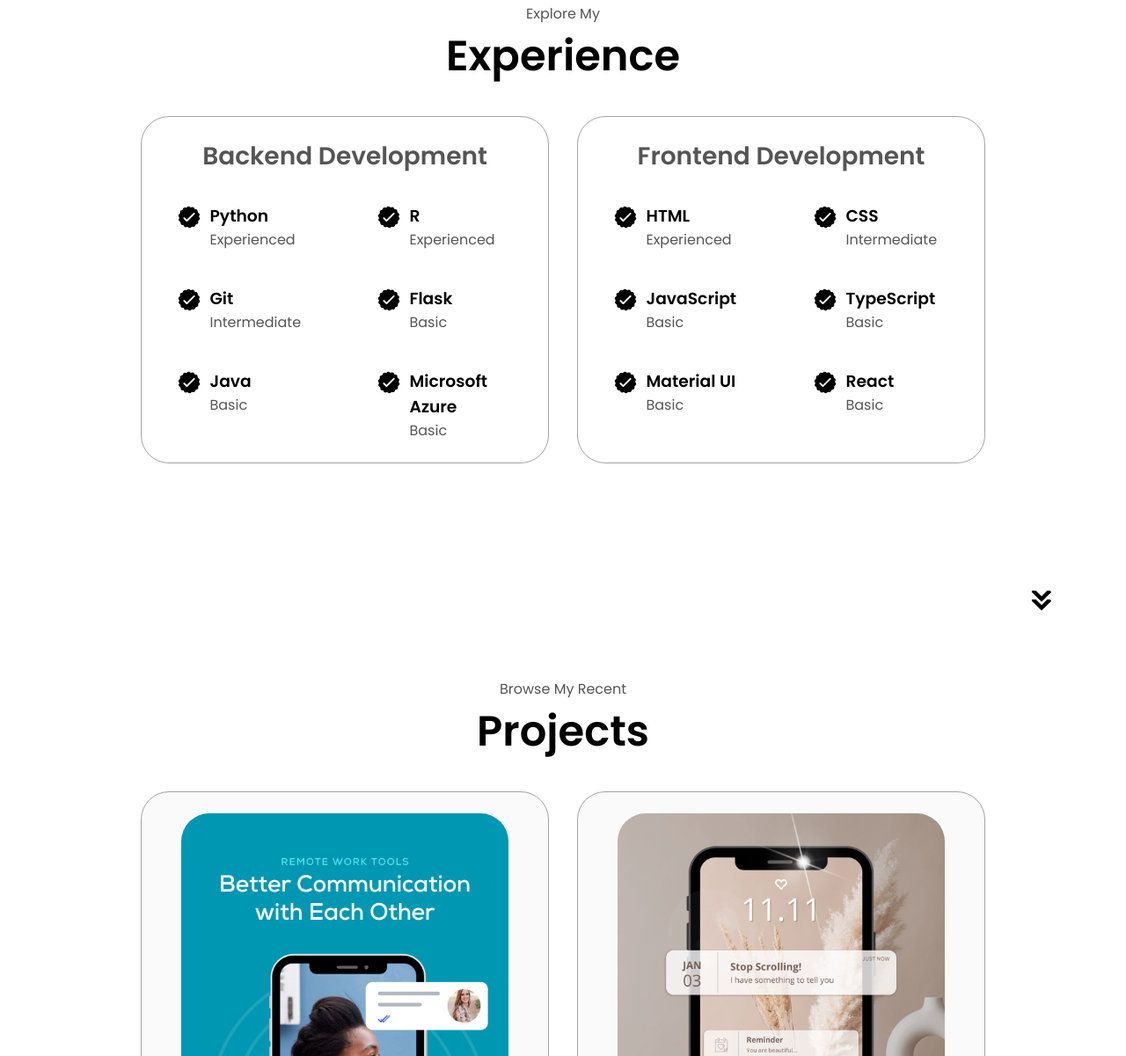
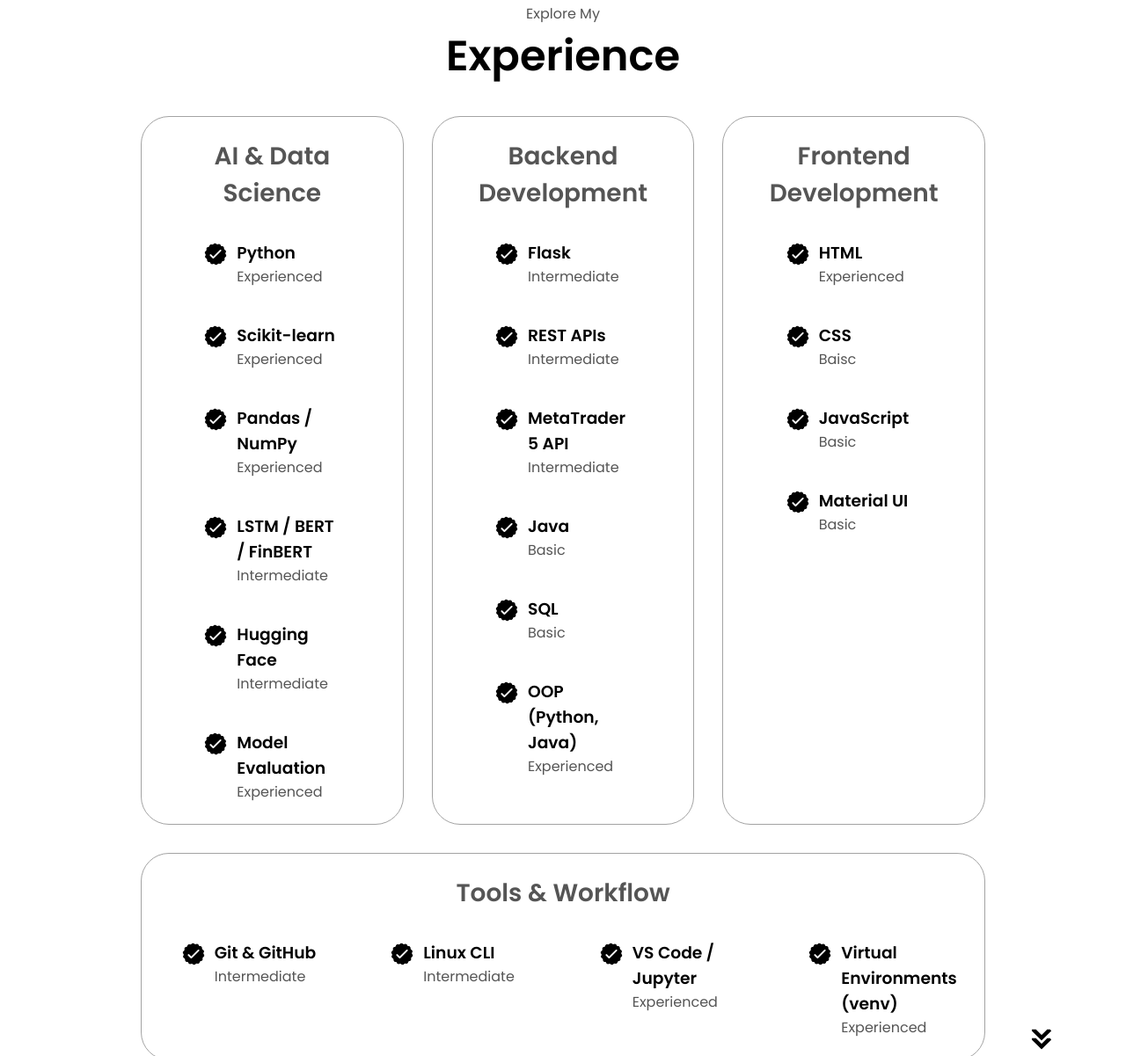
Before and after one commit to Amoshb/html-css-js-portfolio-one, a plain HTML site: page index.html in a window 1280 px wide. Shown: the part 1693-2894 px from the top of the page at 88% size. Drawn offline with Linux system fonts and the light colour scheme.

Commit message:
Updated Experience sections/skills

```diff
--- a/index.html
+++ b/index.html
@@ -117,153 +117,61 @@
   <h1 class="title">Experience</h1>
   <div class="experience-details-container">
     <div class="about-containers">
+
+      <!-- AI & Data Science -->
+      <div class="details-container">
+        <h2 class="experience-sub-title">AI & Data Science</h2>
+        <div class="article-container">
+          <article><img src="./assets/checkmark.png" class="icon"/><div><h3>Python</h3><p>Experienced</p></div></article>
+          <article><img src="./assets/checkmark.png" class="icon"/><div><h3>Scikit-learn</h3><p>Experienced</p></div></article>
+          <article><img src="./assets/checkmark.png" class="icon"/><div><h3>Pandas / NumPy</h3><p>Experienced</p></div></article>
+          <article><img src="./assets/checkmark.png" class="icon"/><div><h3>LSTM / BERT / FinBERT</h3><p>Intermediate</p></div></article>
+          <article><img src="./assets/checkmark.png" class="icon"/><div><h3>Hugging Face</h3><p>Intermediate</p></div></article>
+          <article><img src="./assets/checkmark.png" class="icon"/><div><h3>Model Evaluation</h3><p>Experienced</p></div></article>
+        </div>
+      </div>
+
+      <!-- Backend Development -->
       <div class="details-container">
         <h2 class="experience-sub-title">Backend Development</h2>
         <div class="article-container">
-                        <article>
-                            <img
-                                src="./assets/checkmark.png"
-                                alt="Experience icon"
-                                class="icon"
-                            />
-                            <div>
-                                <h3>Python</h3>
-                                <p>Experienced</p>
-                            </div>
-                        </article>
-                        <article>
-                            <img
-                                src="./assets/checkmark.png"
-                                alt="Experience icon"
-                                class="icon"
-                            />
-                            <div>
-                                <h3>R</h3>
-                                <p>Experienced</p>
-                            </div>
-                        </article>
-                        <article>
-                            <img
-                                src="./assets/checkmark.png"
-                                alt="Experience icon"
-                                class="icon"
-                            />
-                            <div>
-                                <h3>Git</h3>
-                                <p>Intermediate</p>
-                            </div>
-                        </article>
-                        <article>
-                            <img
-                                src="./assets/checkmark.png"
-                                alt="Experience icon"
-                                class="icon"
-                            />
-                            <div>
-                                <h3>Flask</h3>
-                                <p>Basic</p>
-                            </div>
-                        </article>
-                        <article>
-                            <img
-                                src="./assets/checkmark.png"
-                                alt="Experience icon"
-                                class="icon"
-                            />
-                            <div>
-                                <h3>Java</h3>
-                                <p>Basic</p>
-                            </div>
-                        </article>
-                        <article>
-                            <img
-                                src="./assets/checkmark.png"
-                                alt="Experience icon"
-                                class="icon"
-                            />
-                            <div>
-                                <h3>Microsoft Azure</h3>
-                                <p>Basic</p>
-                            </div>
-                        </article>
+          <article><img src="./assets/checkmark.png" class="icon"/><div><h3>Flask</h3><p>Intermediate</p></div></article>
+          <article><img src="./assets/checkmark.png" class="icon"/><div><h3>REST APIs</h3><p>Intermediate</p></div></article>
+          <article><img src="./assets/checkmark.png" class="icon"/><div><h3>MetaTrader 5 API</h3><p>Intermediate</p></div></article>
+          <article><img src="./assets/checkmark.png" class="icon"/><div><h3>Java</h3><p>Basic</p></div></article>
+          <article><img src="./assets/checkmark.png" class="icon"/><div><h3>SQL</h3><p>Basic</p></div></article>
+          <article><img src="./assets/checkmark.png" class="icon"/><div><h3>OOP (Python, Java)</h3><p>Experienced</p></div></article>
         </div>
       </div>
+
+      <!-- Frontend Development -->
       <div class="details-container">
         <h2 class="experience-sub-title">Frontend Development</h2>
         <div class="article-container">
-                        <article>
-                            <img
-                                src="./assets/checkmark.png"
-                                alt="Experience icon"
-                                class="icon"
-                            />
-                            <div>
-                                <h3>HTML</h3>
-                                <p>Experienced</p>
-                            </div>
-                        </article>
-                        <article>
-                            <img
-                                src="./assets/checkmark.png"
-                                alt="Experience icon"
-                                class="icon"
-                            />
-                            <div>
-                                <h3>CSS</h3>
-                                <p>Intermediate</p>
-                            </div>
-                        </article>
-                        <article>
-                            <img
-                                src="./assets/checkmark.png"
-                                alt="Experience icon"
-                                class="icon"
-                            />
-                            <div>
-                                <h3>JavaScript</h3>
-                                <p>Basic</p>
-                            </div>
-                        </article>
-                        <article>
-                            <img
-                                src="./assets/checkmark.png"
-                                alt="Experience icon"
-                                class="icon"
-                            />
-                            <div>
-                                <h3>TypeScript</h3>
-                                <p>Basic</p>
-                            </div>
-                        </article>
-                        <article>
-                            <img
-                                src="./assets/checkmark.png"
-                                alt="Experience icon"
-                                class="icon"
-                            />
-                            <div>
-                                <h3>Material UI</h3>
-                                <p>Basic</p>
-                            </div>
-                        </article>
-                        <article>
-                            <img
-                                src="./assets/checkmark.png"
-                                alt="Experience icon"
-                                class="icon"
-                            />
-                            <div>
-                                <h3>React</h3>
-                                <p>Basic</p>
-                            </div>
-                        </article>
+          <article><img src="./assets/checkmark.png" class="icon"/><div><h3>HTML</h3><p>Experienced</p></div></article>
+          <article><img src="./assets/checkmark.png" class="icon"/><div><h3>CSS</h3><p>Baisc</p></div></article>
+          <article><img src="./assets/checkmark.png" class="icon"/><div><h3>JavaScript</h3><p>Basic</p></div></article>
+          <article><img src="./assets/checkmark.png" class="icon"/><div><h3>Material UI</h3><p>Basic</p></div></article>
         </div>
       </div>
+
+      <!-- Tools & Workflow -->
+      <div class="details-container">
+        <h2 class="experience-sub-title">Tools & Workflow</h2>
+        <div class="article-container">
+          <article><img src="./assets/checkmark.png" class="icon"/><div><h3>Git & GitHub</h3><p>Intermediate</p></div></article>
+          <article><img src="./assets/checkmark.png" class="icon"/><div><h3>Linux CLI</h3><p>Intermediate</p></div></article>
+          <article><img src="./assets/checkmark.png" class="icon"/><div><h3>VS Code / Jupyter</h3><p>Experienced</p></div></article>
+          <article><img src="./assets/checkmark.png" class="icon"/><div><h3>Virtual Environments (venv)</h3><p>Experienced</p></div></article>
+        </div>
+      </div>
+
     </div>
   </div>
   <img src="./assets/arrow.png" alt="Arrow icon" class="icon arrow"
   onclick="location.href='./#projects'"/>
 </section>
+
     <section id="projects">
         <p class="section__text__p1">Browse My Recent</p>
         <h1 class="title">Projects</h1>
```
Lines whose indentation alone changed are shown as unchanged.
